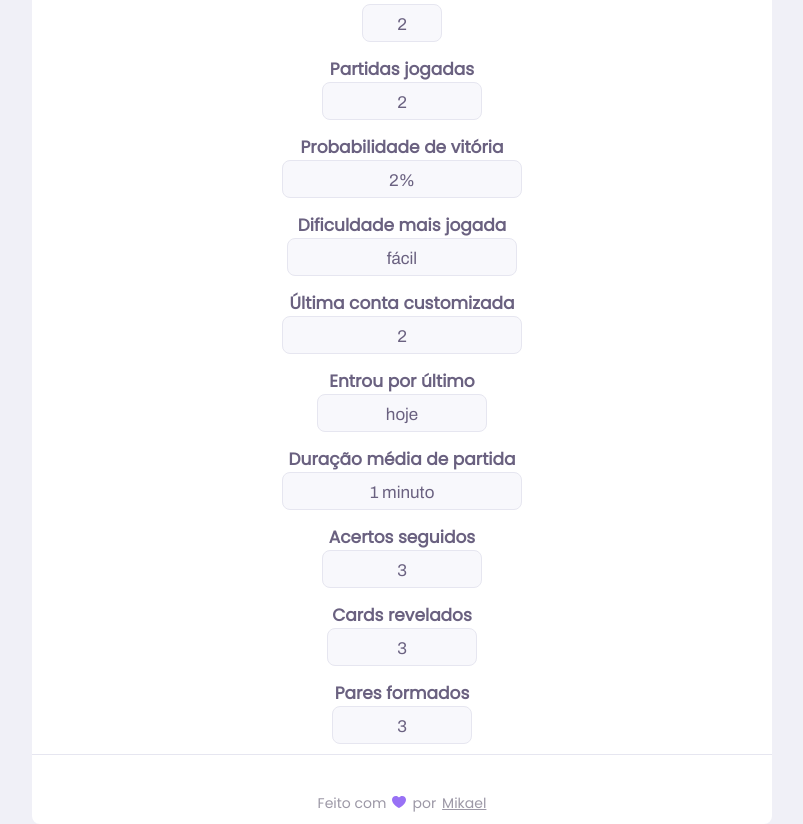
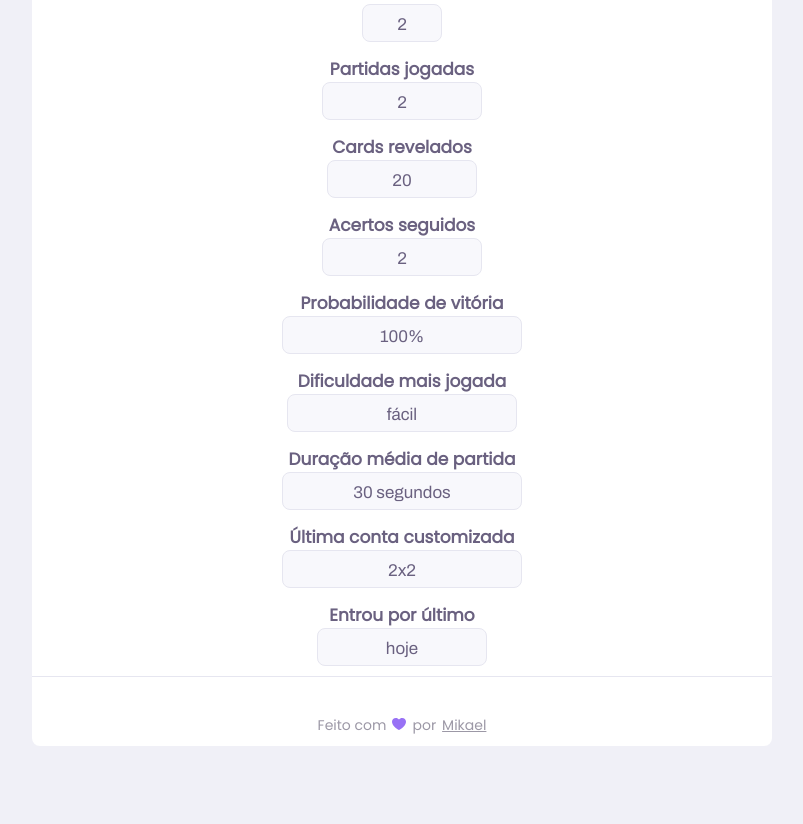
Before and after one commit to Mikael-R/arquimat, a React (Create React App) app: page /player-status in a window 1280 px wide. Shown: the part 461-1285 px from the top of the page, without its empty margins (238-1041 px from the left). After the commit the page ends 1207 px from the top, so only its background shows below. Built offline with nearby package versions, Linux system fonts and the light colour scheme.

Commit message:
refactor: 💡 use values from variable

```diff
--- a/src/components/LabelKeyValue/index.tsx
+++ b/src/components/LabelKeyValue/index.tsx
@@ -4,7 +4,7 @@ import './styles.css';
 
 interface LabelKeyValueProps extends HTMLAttributes<HTMLSpanElement> {
   title: string;
-  value: string;
+  value: string | number;
 }
 
 const LabelKeyValue: React.FC<LabelKeyValueProps> = ({
--- a/src/pages/PlayerStatus/index.tsx
+++ b/src/pages/PlayerStatus/index.tsx
@@ -1,3 +1,4 @@
+/* eslint-disable operator-linebreak */
 import React, { ReactElement } from 'react';
 
 import purpleHeartIcon from '../../assets/icons/purple-heart.svg';
@@ -7,6 +8,17 @@ import PageHeader from '../../components/PageHeader';
 import './styles.css';
 
 function PlayerStatus(): ReactElement {
+  const playerAnalytics = {
+    wins: 2,
+    totalParties: 2,
+    dificultyMostUsed: 'fácil',
+    lastCustomAccount: '2x2',
+    cameInLast: 'hoje',
+    timeSpentOnAllPartiesInSeconds: 60,
+    straightHits: '2',
+    cardsRevealed: '20',
+  };
+
   return (
     <div className="container" id="page-player-status">
       <PageHeader
@@ -17,16 +29,47 @@ function PlayerStatus(): ReactElement {
       <main>
         <fieldset>
           <legend>Estatísticas</legend>
-          <LabelKeyValue title="Vitórias" value="2" />
-          <LabelKeyValue title="Partidas jogadas" value="2" />
-          <LabelKeyValue title="Probabilidade de vitória" value="2%" />
-          <LabelKeyValue title="Dificuldade mais jogada" value="fácil" />
-          <LabelKeyValue title="Última conta customizada" value="2" />
-          <LabelKeyValue title="Entrou por último" value="hoje" />
-          <LabelKeyValue title="Duração média de partida" value="1 minuto" />
-          <LabelKeyValue title="Acertos seguidos" value="3" />
-          <LabelKeyValue title="Cards revelados" value="3" />
-          <LabelKeyValue title="Pares formados" value="3" />
+          <LabelKeyValue title="Vitórias" value={playerAnalytics.wins} />
+          <LabelKeyValue
+            title="Partidas jogadas"
+            value={playerAnalytics.totalParties}
+          />
+          <LabelKeyValue
+            title="Cards revelados"
+            value={playerAnalytics.cardsRevealed}
+          />
+          <LabelKeyValue
+            title="Acertos seguidos"
+            value={playerAnalytics.straightHits}
+          />
+          <LabelKeyValue
+            title="Probabilidade de vitória"
+            value={`${(
+              (playerAnalytics.wins / playerAnalytics.totalParties) *
+              100
+            ).toFixed(0)}%`}
+          />
+          <LabelKeyValue
+            title="Dificuldade mais jogada"
+            value={playerAnalytics.dificultyMostUsed}
+          />
+
+          <LabelKeyValue
+            title="Duração média de partida"
+            value={`${(
+              playerAnalytics.timeSpentOnAllPartiesInSeconds /
+              playerAnalytics.totalParties
+            ).toFixed(0)} segundos`}
+          />
+
+          <LabelKeyValue
+            title="Última conta customizada"
+            value={playerAnalytics.lastCustomAccount}
+          />
+          <LabelKeyValue
+            title="Entrou por último"
+            value={playerAnalytics.cameInLast}
+          />
         </fieldset>
 
         <footer>
```
